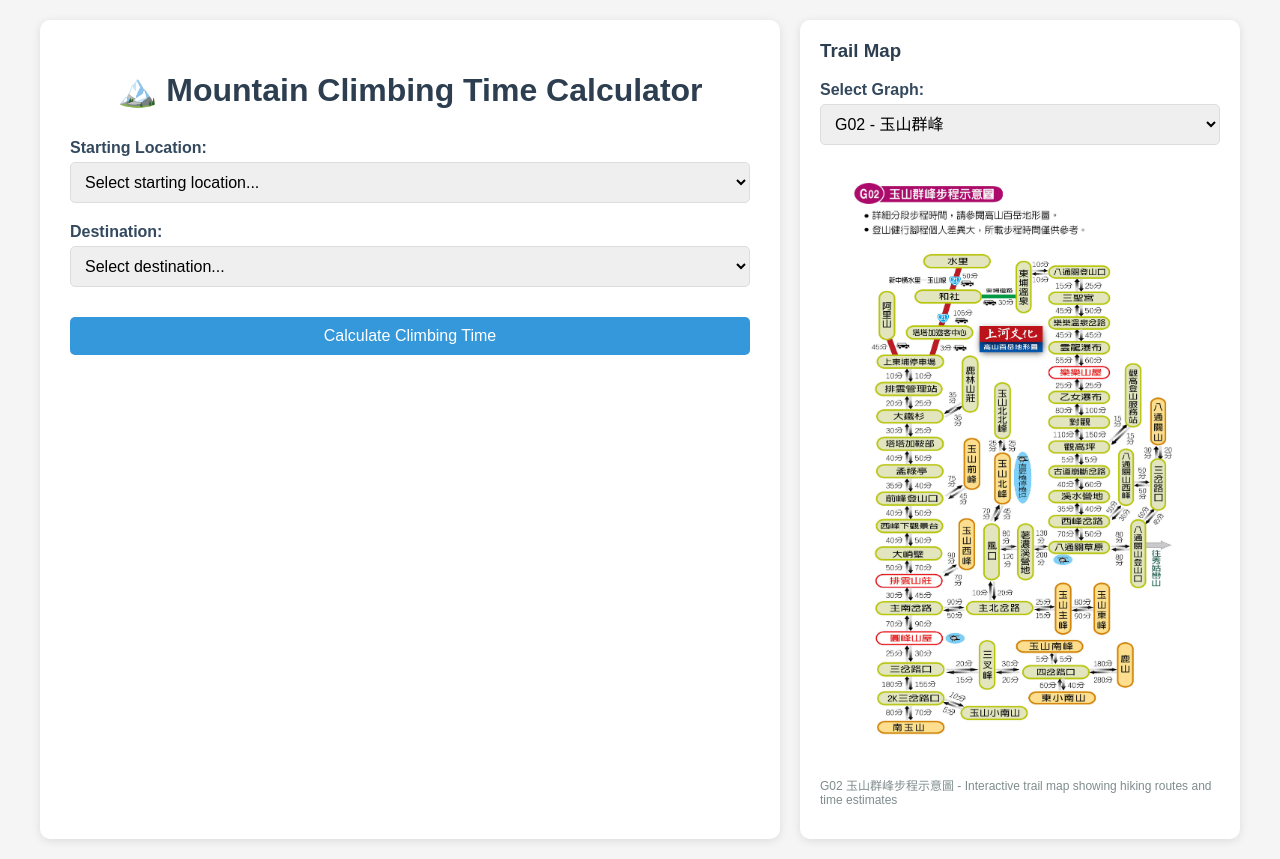
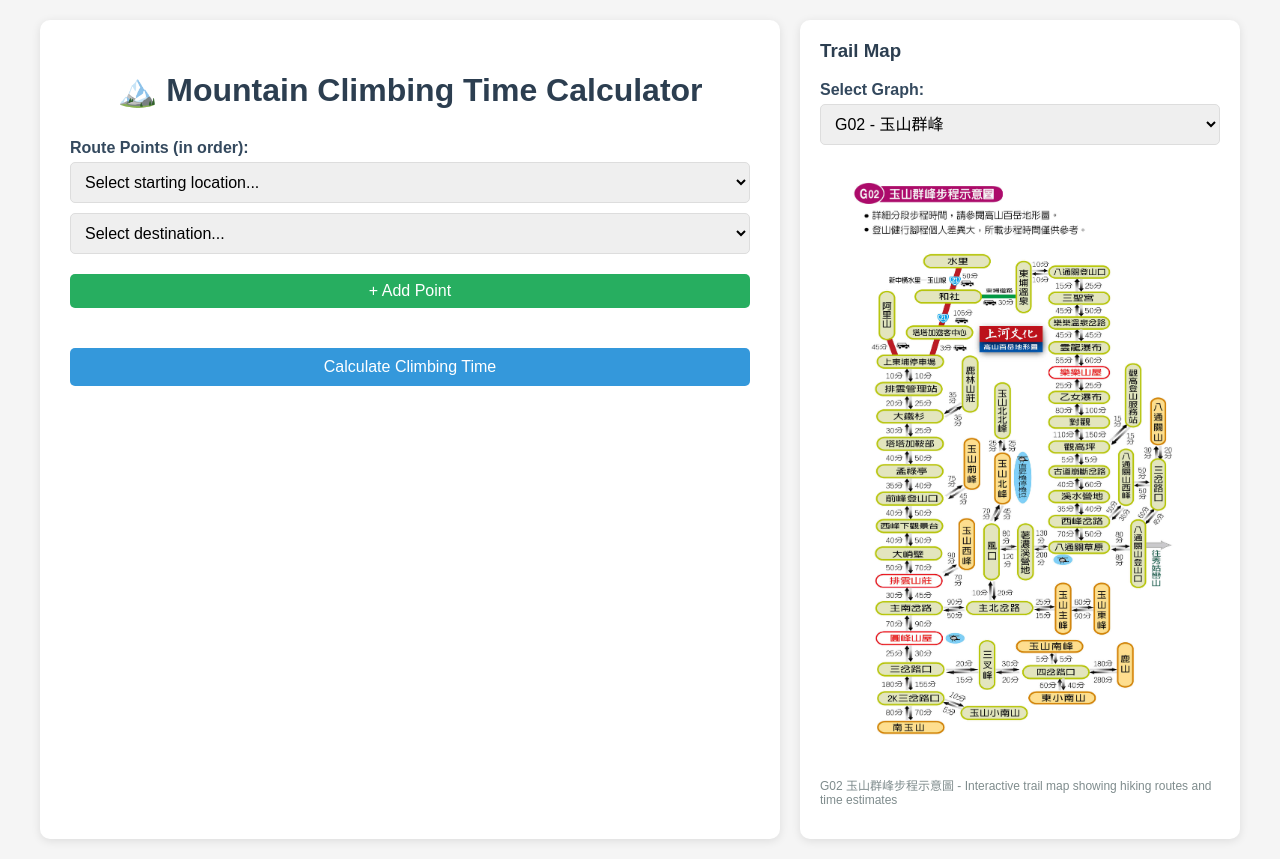
Before and after one commit to AsheeHuang/climbcalc, a Flask app: page / in a window 1280 px wide. Run offline with Flask 3, Linux system fonts and the light colour scheme.

Commit message:
Implement multi-point route calculation and update API to support points list; enhance UI for route input and add corresponding tests

```diff
--- a/app.py
+++ b/app.py
@@ -2,6 +2,7 @@ from flask import Flask, request, jsonify, render_template, send_from_directory
 import heapq
 import os
 from collections import defaultdict, deque
+from itertools import permutations
 
 app = Flask(__name__)
 
@@ -91,6 +92,38 @@ class MountainGraph:
 
         return None, float('inf'), []
 
+    def calculate_multi_point_route(self, points):
+        """Calculate shortest path through multiple points in order"""
+        if len(points) < 2:
+            return None, 0, []
+
+        # Validate all points exist
+        for point in points:
+            if point not in self.locations:
+                return None, float('inf'), []
+
+        full_path = [points[0]]
+        total_time = 0
+        all_segment_times = []
+
+        # Calculate path between each consecutive pair of points
+        for i in range(len(points) - 1):
+            start_point = points[i]
+            end_point = points[i + 1]
+
+            path, time, segment_times = self.dijkstra(start_point, end_point)
+
+            if path is None:
+                return None, float('inf'), []
+
+            # Add path (excluding start point to avoid duplication)
+            full_path.extend(path[1:])
+            total_time += time
+            all_segment_times.extend(segment_times)
+
+        return full_path, total_time, all_segment_times
+
+
 mountain_graph = MountainGraph()
 
 @app.route('/')
@@ -104,21 +137,23 @@ def get_locations():
 
 @app.route('/api/calculate', methods=['POST'])
 def calculate_climbing_time():
-    """Calculate shortest climbing time between two locations"""
+    """Calculate shortest climbing time through multiple points"""
     data = request.get_json()
-    start = data.get('start')
-    end = data.get('end')
 
-    if not start or not end:
-        return jsonify({'error': 'Start and end locations are required'}), 400
+    # Support both old format (start/end) and new format (points list)
+    if 'points' in data:
+        points = data.get('points')
+        if not points or len(points) < 2:
+            return jsonify({'error': 'At least 2 points are required'}), 400
 
-    path, time, segment_times = mountain_graph.dijkstra(start, end)
+    path, time, segment_times = mountain_graph.calculate_multi_point_route(points)
 
     if path is None:
         return jsonify({'error': 'No path found between the locations'}), 404
 
     return jsonify({
         'path': path,
+        'points': points,
         'time': time,
         'time_formatted': f"{time // 60}h {time % 60}m" if time < float('inf') else "No path",
         'segment_times': segment_times,
--- a/templates/index.html
+++ b/templates/index.html
@@ -57,6 +57,42 @@
             border: 1px solid #ddd;
             border-radius: 5px;
             font-size: 16px;
+        }
+        .point-input {
+            display: flex;
+            align-items: center;
+            margin-bottom: 10px;
+            gap: 10px;
+        }
+        .point-select {
+            flex: 1;
+        }
+        .remove-point {
+            width: 30px;
+            height: 30px;
+            padding: 0;
+            background-color: #e74c3c;
+            color: white;
+            border: none;
+            border-radius: 50%;
+            cursor: pointer;
+            font-size: 18px;
+            line-height: 1;
+        }
+        .remove-point:hover {
+            background-color: #c0392b;
+        }
+        .add-point {
+            background-color: #27ae60;
+            color: white;
+            border: none;
+            padding: 8px 16px;
+            border-radius: 5px;
+            cursor: pointer;
+            margin-bottom: 10px;
+        }
+        .add-point:hover {
+            background-color: #229954;
         }
         button {
             background-color: #3498db;
@@ -137,17 +173,22 @@
             <h1>🏔️ Mountain Climbing Time Calculator</h1>
 
         <div class="form-group">
-            <label for="start">Starting Location:</label>
-            <select id="start">
+            <label for="points">Route Points (in order):</label>
+            <div id="points-container">
+                <div class="point-input">
+                    <select class="point-select">
                         <option value="">Select starting location...</option>
                     </select>
+                    <button type="button" onclick="removePoint(this)" class="remove-point" style="display: none;">×</button>
                 </div>
-
-        <div class="form-group">
-            <label for="end">Destination:</label>
-            <select id="end">
+                <div class="point-input">
+                    <select class="point-select">
                         <option value="">Select destination...</option>
                     </select>
+                    <button type="button" onclick="removePoint(this)" class="remove-point" style="display: none;">×</button>
+                </div>
+            </div>
+            <button type="button" onclick="addPoint()" class="add-point">+ Add Point</button>
         </div>
 
         <button onclick="calculatePath()">Calculate Climbing Time</button>
@@ -189,34 +230,88 @@
                 const response = await fetch('/api/locations');
                 locations = await response.json();
 
-                const startSelect = document.getElementById('start');
-                const endSelect = document.getElementById('end');
-
-                // Clear existing options except the default one
-                startSelect.innerHTML = '<option value="">Select starting location...</option>';
-                endSelect.innerHTML = '<option value="">Select destination...</option>';
-
-                locations.forEach(location => {
-                    startSelect.innerHTML += `<option value="${location}">${location}</option>`;
-                    endSelect.innerHTML += `<option value="${location}">${location}</option>`;
-                });
+                // Update all point selects
+                updateAllPointSelects();
             } catch (error) {
                 showError('Failed to load locations');
             }
         }
 
+        function updateAllPointSelects() {
+            const pointSelects = document.querySelectorAll('.point-select');
+            pointSelects.forEach((select, index) => {
+                const currentValue = select.value;
+                const placeholder = index === 0 ? 'Select starting location...' :
+                                  index === pointSelects.length - 1 ? 'Select destination...' :
+                                  'Select waypoint...';
+
+                select.innerHTML = `<option value="">${placeholder}</option>`;
+                locations.forEach(location => {
+                    select.innerHTML += `<option value="${location}">${location}</option>`;
+                });
+
+                // Restore previous value if it exists
+                if (currentValue) {
+                    select.value = currentValue;
+                }
+            });
+        }
+
+        function addPoint() {
+            const container = document.getElementById('points-container');
+            const pointInputs = container.querySelectorAll('.point-input');
+
+            const newPointDiv = document.createElement('div');
+            newPointDiv.className = 'point-input';
+            newPointDiv.innerHTML = `
+                <select class="point-select">
+                    <option value="">Select waypoint...</option>
+                </select>
+                <button type="button" onclick="removePoint(this)" class="remove-point">×</button>
+            `;
+
+            // Insert before the last point (destination)
+            container.insertBefore(newPointDiv, pointInputs[pointInputs.length - 1]);
+
+            // Update all selects and show remove buttons
+            updateAllPointSelects();
+            updateRemoveButtons();
+        }
+
+        function removePoint(button) {
+            const pointInput = button.parentElement;
+            pointInput.remove();
+            updateRemoveButtons();
+        }
+
+        function updateRemoveButtons() {
+            const pointInputs = document.querySelectorAll('.point-input');
+            pointInputs.forEach((input, index) => {
+                const removeButton = input.querySelector('.remove-point');
+                // Show remove button only if there are more than 2 points
+                removeButton.style.display = pointInputs.length > 2 ? 'block' : 'none';
+            });
+        }
+
         async function calculatePath() {
-            const start = document.getElementById('start').value;
-            const end = document.getElementById('end').value;
+            // Collect all selected points
+            const pointSelects = document.querySelectorAll('.point-select');
+            const points = [];
 
-            if (!start || !end) {
-                showError('Please select both starting location and destination');
+            for (let select of pointSelects) {
+                if (!select.value) {
+                    showError('Please select all route points');
                     return;
                 }
+                points.push(select.value);
+            }
 
-            if (start === end) {
-                showError('Starting location and destination cannot be the same');
+            // Check for duplicate consecutive points
+            for (let i = 0; i < points.length - 1; i++) {
+                if (points[i] === points[i + 1]) {
+                    showError('Consecutive points cannot be the same');
                     return;
+                }
             }
 
             hideResults();
@@ -228,7 +323,7 @@
                     headers: {
                         'Content-Type': 'application/json',
                     },
-                    body: JSON.stringify({ start, end })
+                    body: JSON.stringify({ points })
                 });
 
                 const data = await response.json();
```
Also changed, not shown: test_app.py (+45 -2 lines). Lines whose indentation alone changed are shown as unchanged.
